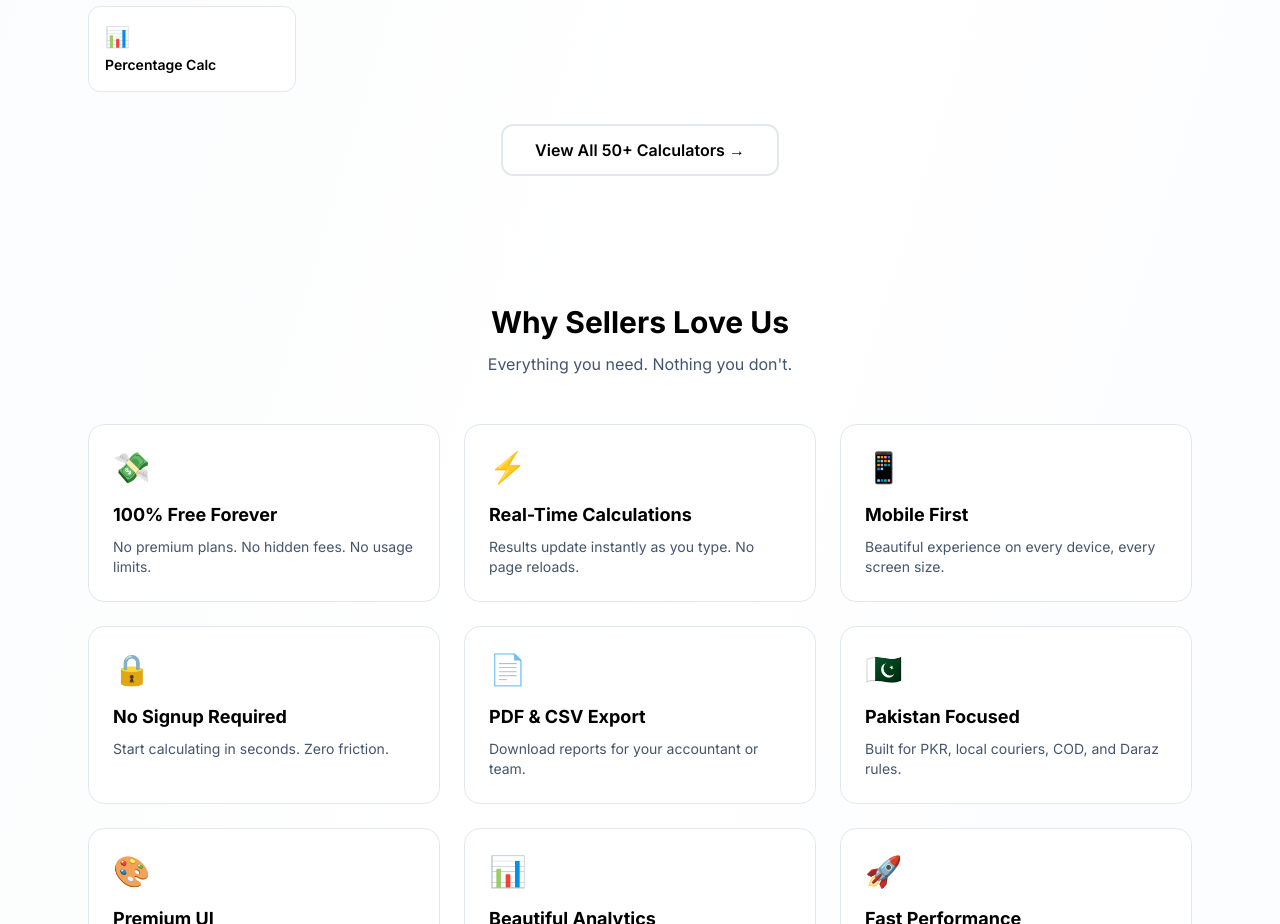
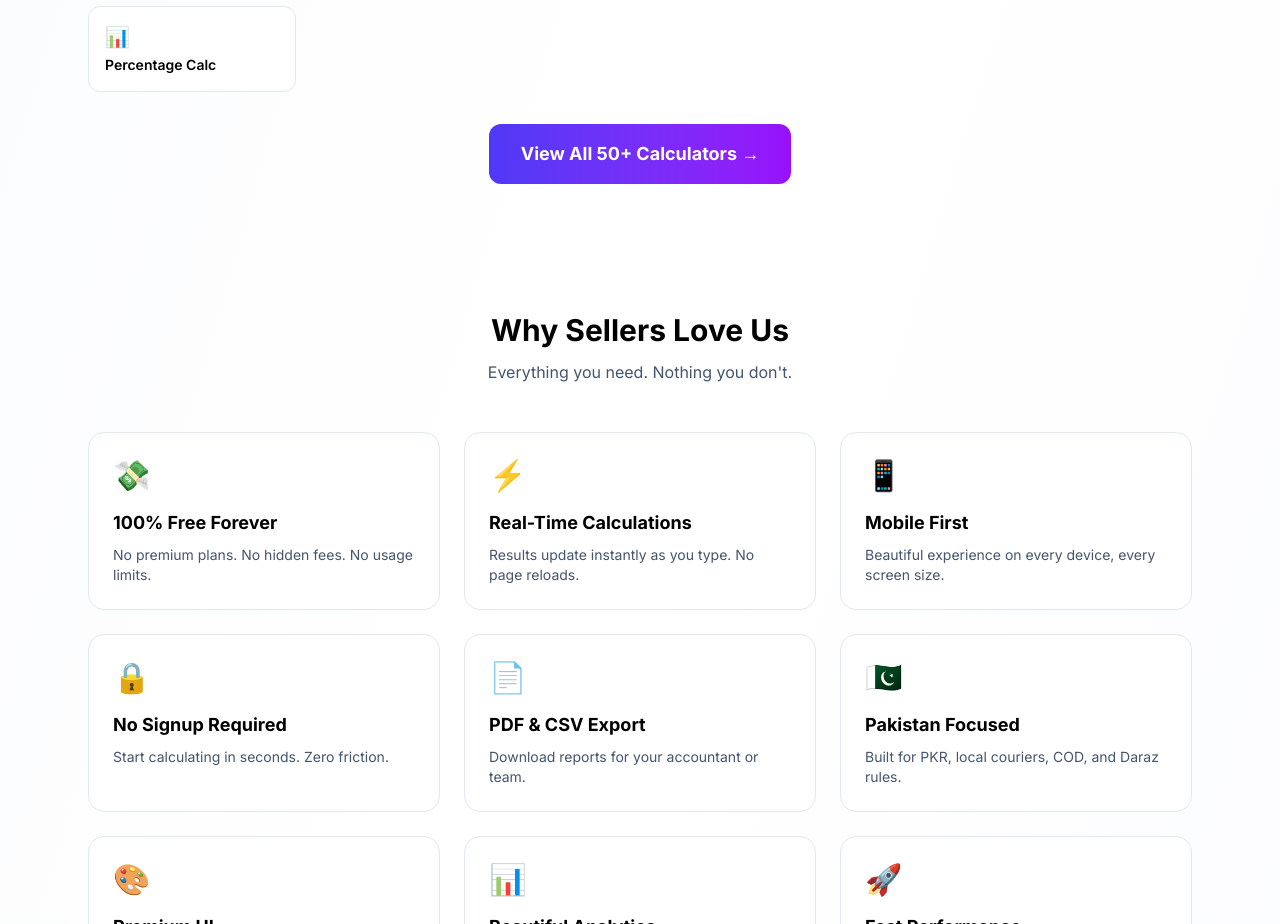
Before and after one commit to FahadAsifcoder/profit-toolkit, a Next.js app: page / in a window 1280 px wide. Shown: the part 1740-2664 px from the top of the page. Built offline with nearby package versions, Linux system fonts and the light colour scheme.

Commit message:
Now view all 50+ calculators button working properly

```diff
--- a/app/page.tsx
+++ b/app/page.tsx
@@ -167,7 +167,9 @@ export default function Home() {
           ))}
         </div>
         <div className="text-center">
-          <button className="border-2 border-slate-200 px-8 py-3 rounded-xl font-semibold hover:border-indigo-500 hover:text-indigo-600 transition bg-white">View All 50+ Calculators →</button>
+          <Link href="/calculators" className="inline-block bg-gradient-to-r from-indigo-600 to-purple-600 text-white px-8 py-4 rounded-xl font-bold text-lg hover:shadow-xl hover:scale-105 transition-all duration-300">
+  View All 50+ Calculators →
+</Link>
         </div>
       </section>
 
```
